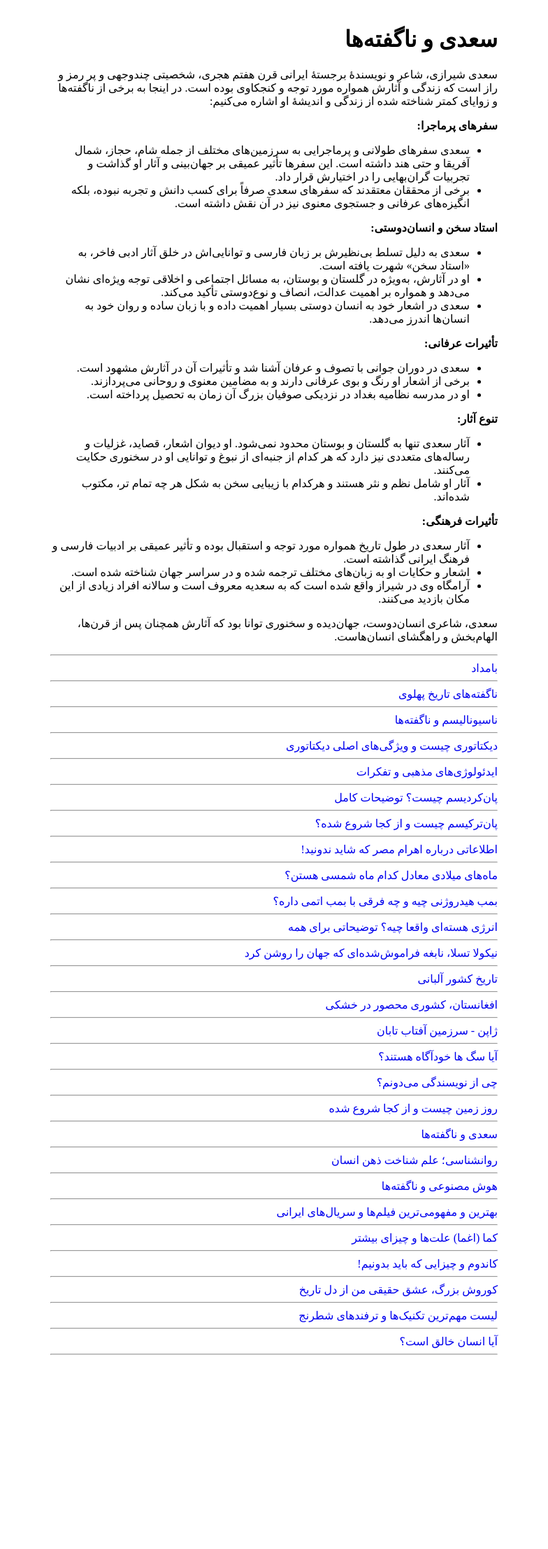
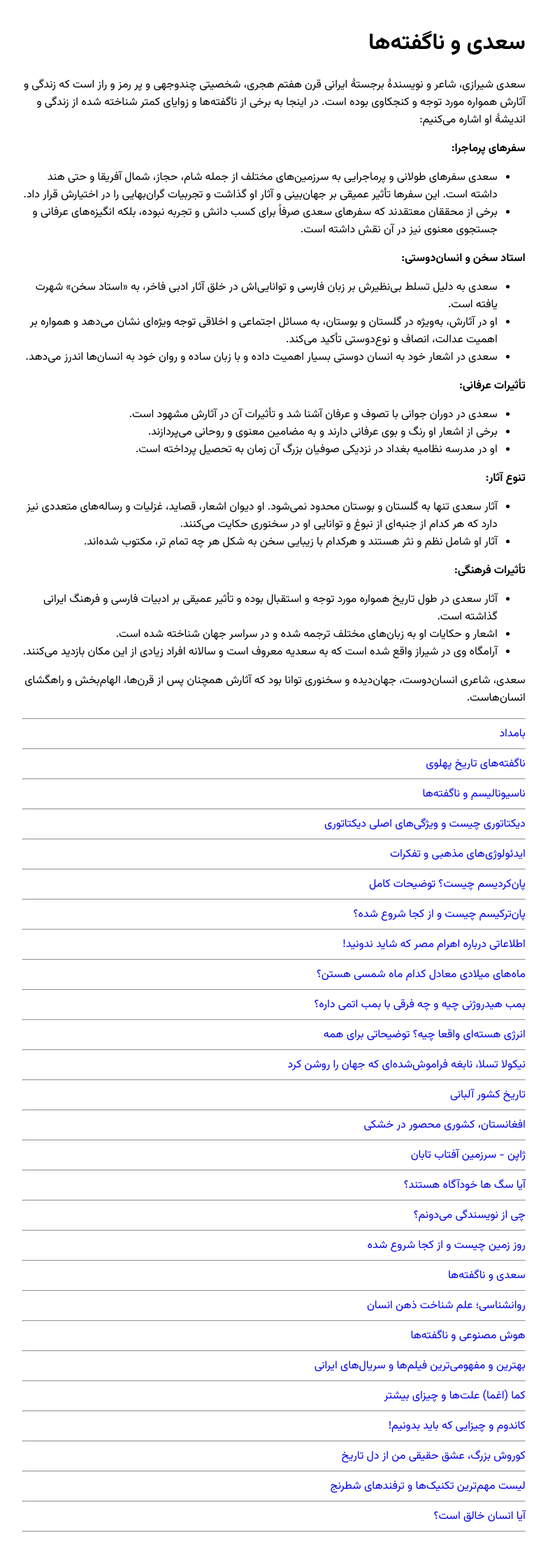
Before and after one commit to darkblog/darkblog.github.io, a Jekyll site: the page built from _posts/2025-2-2-9.md, in a window 1280 px wide. Shown: the whole page at 70% size, without its empty margins (248-1032 px from the left). Built offline with Jekyll 4.4.1, drawn with Linux system fonts in a browser that asks for light colours; before the commit the page ends 1960 px from its top, so only the background shows below that.

Commit message:
Update post.html

```diff
--- a/_layouts/post.html
+++ b/_layouts/post.html
@@ -3,7 +3,10 @@
 <head>
 <title>{{ page.title }}</title>
 <meta name="viewport" content="width=device-width">
-<style>body{font-family:Vazir;margin:auto;padding:1em;max-width:80ch}a{text-decoration:none}</style>
+<style>body{font-family:Vazirmatn;margin:auto;padding:1em;max-width:80ch}a{text-decoration:none}</style>
+<link rel="preconnect" href="https://fonts.googleapis.com">
+<link rel="preconnect" href="https://fonts.gstatic.com" crossorigin>
+<link href="https://fonts.googleapis.com/css2?family=Vazirmatn:wght@100..900&display=swap" rel="stylesheet">
 </head>
 <body>
 <h1>{{ page.title }}</h1>
```
